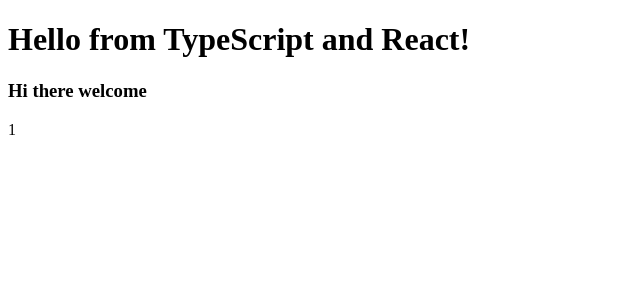
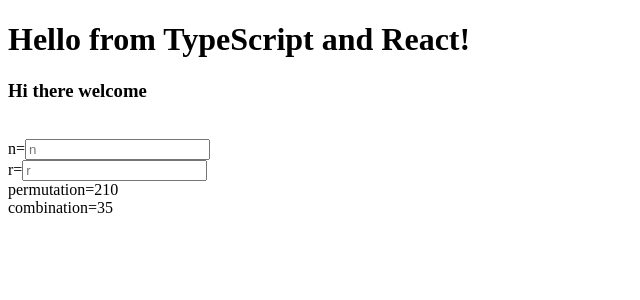
Before and after one commit to angellee0102/discrete-math, a React app: page / in a window 1280 px wide. Shown: the top 300 px of the page, without its empty margins (0-640 px from the left). Built offline with nearby package versions, Linux system fonts and the light colour scheme.

Commit message:
p and c done

```diff
--- a/src/components/Hello.tsx
+++ b/src/components/Hello.tsx
@@ -6,7 +6,8 @@
 
 }
 interface MyState{
-    counter: number;
+    n: number;
+    r: number;
 }
 
 // 'HelloProps' describes the shape of props.
@@ -16,16 +17,64 @@
     constructor(props){
         super(props);
         this.state={
-            counter:1
+            n: 7,
+            r: 3
         }
     }
+    permutation = (n, r)  => {
+        let output = 1;
+        for (let i = 0; i < r; i++){
+            output = output * n
+            n = n -1
+        }
+        return output
+    }
+    combination = (n,r) =>{
+        let output = 1;
+        for (let i=0;i<r;i++){
+            output = output * n
+            n = n - 1
+        }
+        let divider = 1;
+        for (let i=0;i<r;i++){
+            divider= divider * r
+            r = r - 1
+        }
+        output=output/divider
+        return output;
+    }
+    handleChange = e => {
+        this.setState<never>({
+          [e.target.id]: e.target.value
+        });
+      };
     render() {
+        const permutation_result=this.permutation(this.state.n,this.state.r)
+        const combination_result=this.combination(this.state.n,this.state.r)
+        console.log('permutation', permutation_result)
         return (
             <div>
 
                 <h1>Hello from {this.props.compiler} and {this.props.framework}!</h1>
                 <h3>Hi there welcome</h3>
-                {this.state.counter}
+                <br/>
+                n=<input
+                    type="number"
+                    id="n"
+                    onChange={this.handleChange}
+                    placeholder='n'
+                    />
+                    <br/>
+                r=<input
+                    type="number"
+                    id="r"
+                    onChange={this.handleChange}
+                    placeholder='r'
+                    />
+                    <br/>
+                    permutation={permutation_result}
+                    <br/>
+                    combination={combination_result}
             </div>
         )
     }
```
